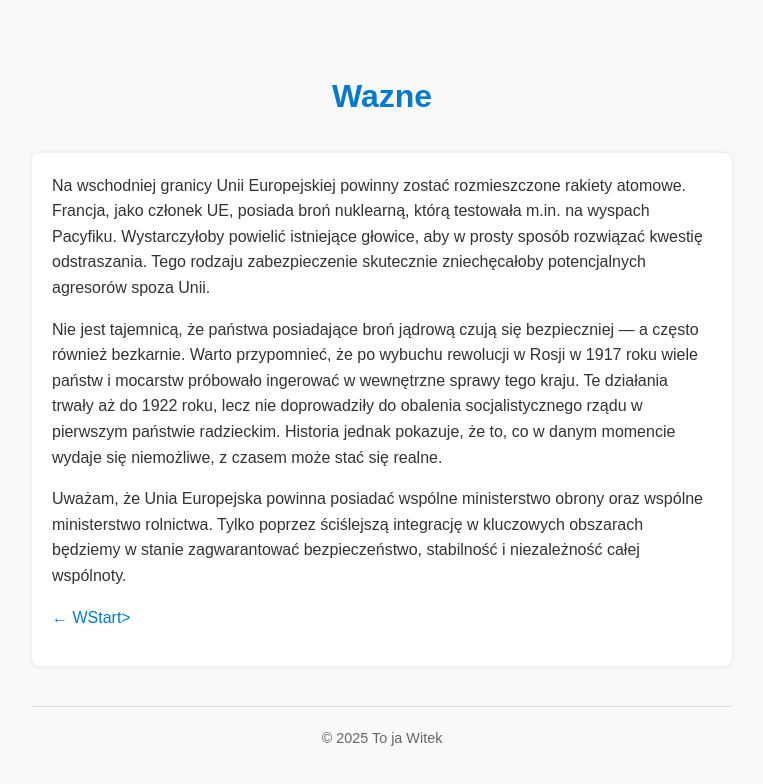
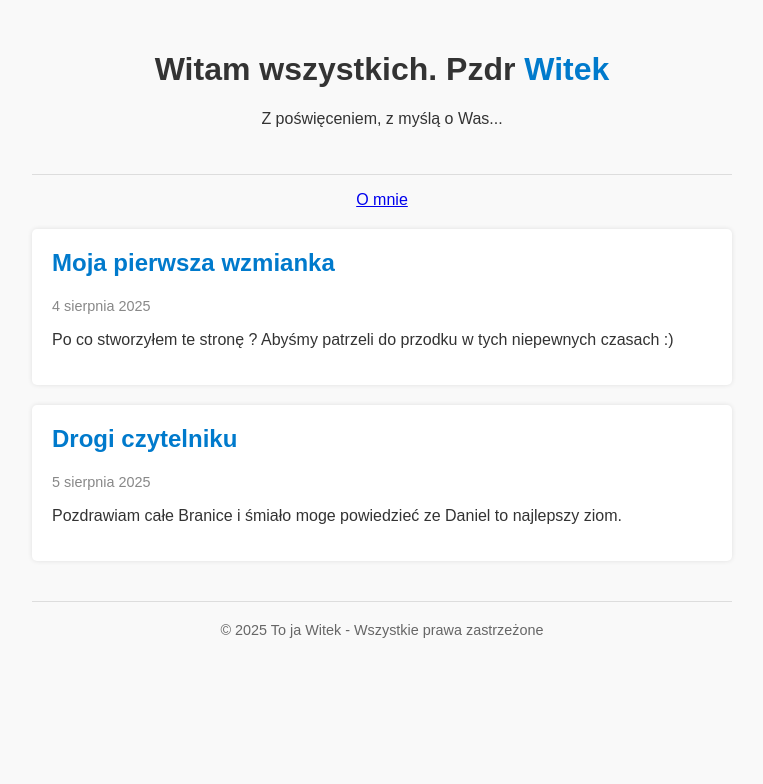
Before and after one commit to Tuleja64/Witek_str1, a plain HTML site: page Wazne.html in a window 1280 px wide. Shown: the whole page, without its empty margins (258-1021 px from the left). Drawn offline with Linux system fonts and the light colour scheme.

Commit message:
Update Wazne.html

```diff
--- a/Wazne.html
+++ b/Wazne.html
@@ -3,38 +3,44 @@
 <head>
   <meta charset="UTF-8" />
   <meta name="viewport" content="width=device-width, initial-scale=1" />
-  <title>Wazne - To ja Witek</title>
+  <title>Witam wszystkich. Pzdr  - Z poświęceniem, z myślą o Was...</title>
   <style>
     body {
       font-family: Arial, sans-serif;
       background-color: #f9f9f9;
       color: #333;
-      margin: 0 auto;
+      margin: 0;
+      padding: 0 20px;
       max-width: 700px;
-      padding: 20px;
-      line-height: 1.6;
+      margin-left: auto;
+      margin-right: auto;
     }
     header {
+      padding: 30px 0;
       text-align: center;
-      padding: 30px 0 10px;
+      border-bottom: 1px solid #ddd;
     }
-    h1 {
+    header h1 {
+      font-weight: bold;
+      color: #333;
+    }
+    header h1 span {
       color: #007acc;
-      margin-bottom: 20px;
     }
-    section {
+    .post {
       background: white;
+      margin: 20px 0;
       padding: 20px;
-      border-radius: 8px;
       box-shadow: 0 0 5px rgba(0,0,0,0.1);
-      margin-bottom: 40px;
+      border-radius: 5px;
     }
-    a {
+    .post h2 {
+      margin-top: 0;
       color: #007acc;
-      text-decoration: none;
     }
-    a:hover {
-      text-decoration: underline;
+    .post time {
+      font-size: 0.9em;
+      color: #888;
     }
     footer {
       text-align: center;
@@ -42,25 +48,37 @@
       font-size: 0.9em;
       color: #666;
       border-top: 1px solid #ddd;
+      margin-top: 40px;
     }
   </style>
 </head>
 <body>
 
   <header>
-    <h1>Wazne</h1>
+    <h1>Witam wszystkich. Pzdr <span>Witek</span></h1>
+    <p>Z poświęceniem, z myślą o Was...</p>
   </header>
 
-  <section>
-    Na wschodniej granicy Unii Europejskiej powinny zostać rozmieszczone rakiety atomowe. Francja, jako członek UE, posiada broń nuklearną, którą testowała m.in. na wyspach Pacyfiku. Wystarczyłoby powielić istniejące głowice, aby w prosty sposób rozwiązać kwestię odstraszania. Tego rodzaju zabezpieczenie skutecznie zniechęcałoby potencjalnych agresorów spoza Unii.</p>
-<p>Nie jest tajemnicą, że państwa posiadające broń jądrową czują się bezpieczniej — a często również bezkarnie. Warto przypomnieć, że po wybuchu rewolucji w Rosji w 1917 roku wiele państw i mocarstw próbowało ingerować w wewnętrzne sprawy tego kraju. Te działania trwały aż do 1922 roku, lecz nie doprowadziły do obalenia socjalistycznego rządu w pierwszym państwie radzieckim. Historia jednak pokazuje, że to, co w danym momencie wydaje się niemożliwe, z czasem może stać się realne.</p>
-<p>Uważam, że Unia Europejska powinna posiadać wspólne ministerstwo obrony oraz wspólne ministerstwo rolnictwa. Tylko poprzez ściślejszą integrację w kluczowych obszarach będziemy w stanie zagwarantować bezpieczeństwo, stabilność i niezależność całej wspólnoty.</p>
+<nav>
+  <ul style="list-style: none; padding: 0; text-align: center;">
+    <li style="display: inline; margin: 0 10px;"><a href="wazne.html">O mnie</a></li>
+  </ul>
+</nav>
 
-    <p><a href="index.html">← WStart></p>
-  </section>
+  <article class="post">
+    <h2>Moja pierwsza wzmianka</h2>
+    <time datetime="2025-08-02">4 sierpnia 2025</time>
+    <p>Po co stworzyłem te stronę ? Abyśmy patrzeli do przodku w tych niepewnych czasach :)</p>
+  </article>
+
+  <article class="post">
+    <h2>Drogi czytelniku</h2>
+    <time datetime="2025-08-01">5 sierpnia 2025</time>
+    <p>Pozdrawiam całe Branice i śmiało moge powiedzieć ze Daniel to najlepszy ziom.</p>
+  </article>
 
   <footer>
-    &copy; 2025 To ja Witek
+    &copy; 2025 To ja Witek - Wszystkie prawa zastrzeżone
   </footer>
 
 </body>
```
